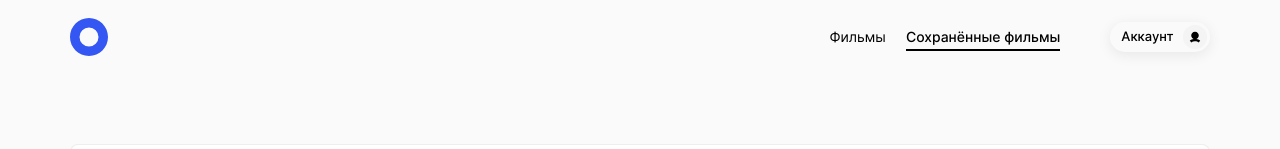
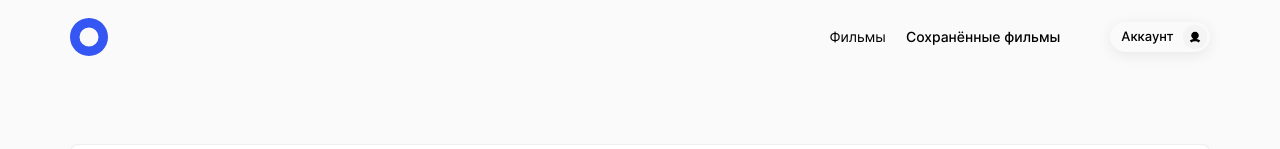
Before and after one commit to alexzkv/movies-explorer-frontend, a React (Create React App) app: page /saved-movies in a window 1280 px wide. Shown: the top 149 px of the page. Built offline with nearby package versions, Linux system fonts and the light colour scheme.

Commit message:
fix: state of active link in header

```diff
--- a/src/components/BurgerMenu/BurgerMenu.css
+++ b/src/components/BurgerMenu/BurgerMenu.css
@@ -63,11 +63,6 @@
   opacity: .7;
 }
 
-.active {
-  padding-bottom: 4px;
-  border-bottom: 2px solid #000;
-}
-
 .menu__account {
   display: flex;
   align-items: center;
@@ -100,6 +95,11 @@
   .menu-box__disappear {
     width: 32%;
   }
+
+  .active {
+    padding-bottom: 4px;
+    border-bottom: 2px solid #000;
+  }
 }
 
 @media screen and (max-width: 399px) {
```
